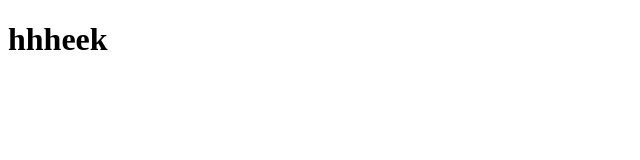
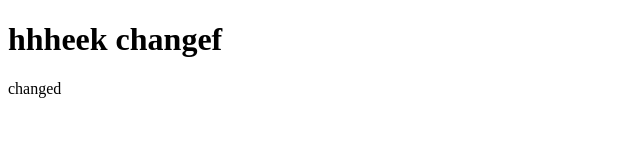
Before and after one commit to ajyjk7/testDate, a plain HTML site: page index.html in a window 1280 px wide. Shown: the whole page, without its empty margins (0-640 px from the left). Drawn offline with Linux system fonts and the light colour scheme.

Commit message:
second time adding and coommiitt

```diff
--- a/index.html
+++ b/index.html
@@ -5,7 +5,9 @@
 </head>
 <body>
 
-	<h1>hhheek</h1>
+	<h1>hhheek
+	changef</h1>
 
+<p>changed</p>
 </body>
 </html>
```
